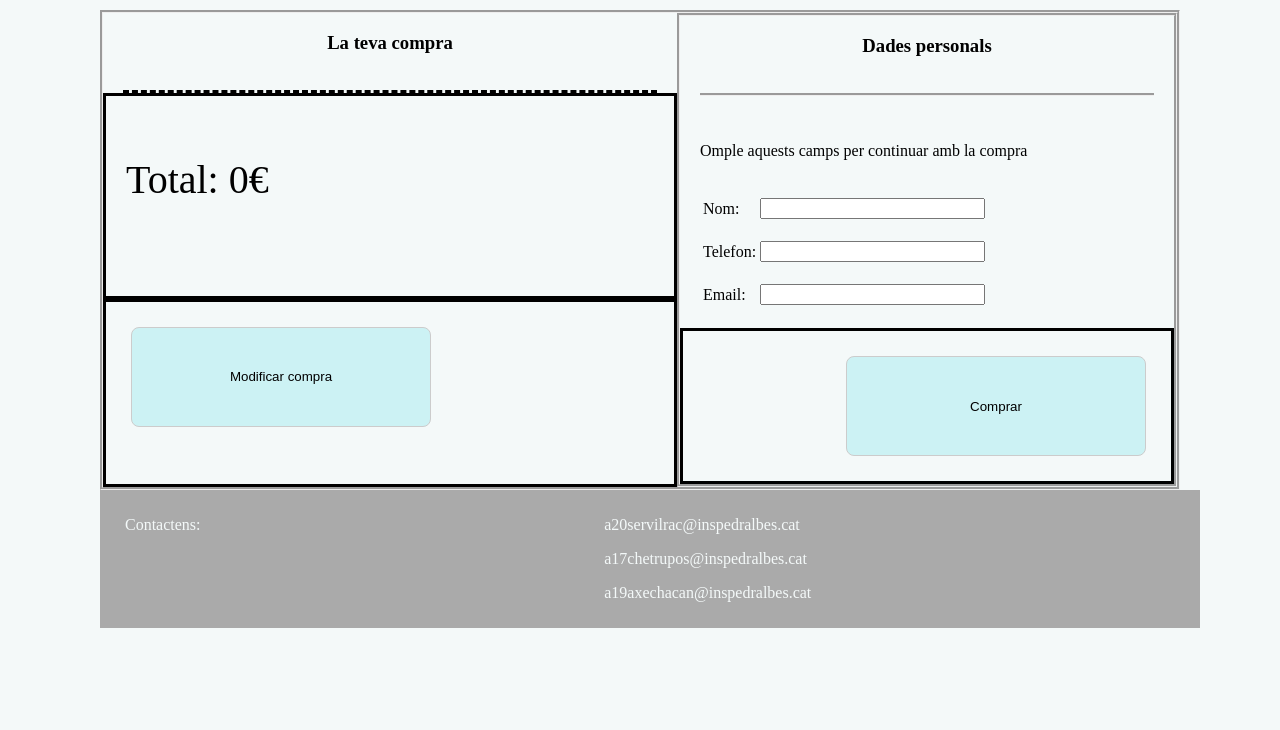
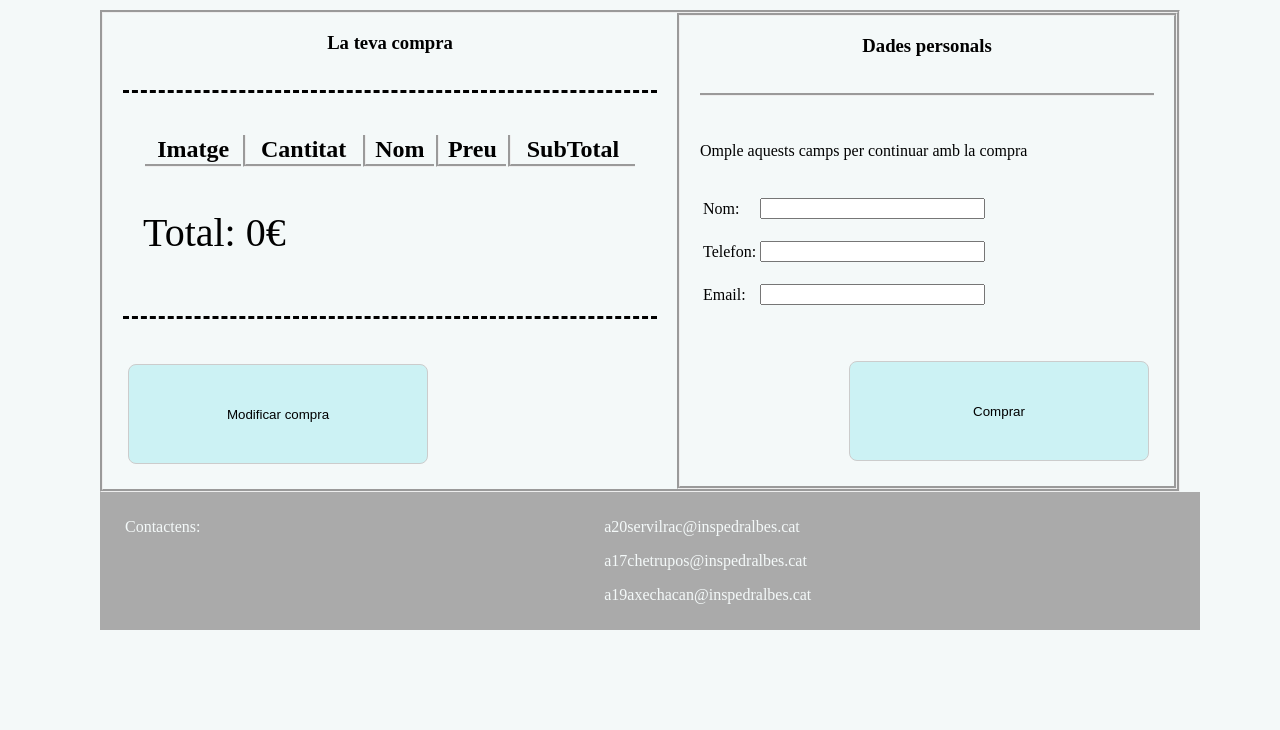
Before and after one commit to a19axechacan/projecteCantina, a PHP site: page /validacio.php in a window 1280 px wide. Shown: the part 149-879 px from the top of the page. Before the commit the page ends 777 px from the top, so only its background shows below. Run offline with PHP 8.4, Linux system fonts and the light colour scheme; lists and menus that the app fills with data are empty; some libraries are stand-ins or nearby versions.

Commit message:
dissenyo pagina validacio

```diff
--- a/validacio.css
+++ b/validacio.css
@@ -1,7 +1,22 @@
 #llista{
-    display: grid;
     font-size: 150%;
+    width: 100%;
+}
 
+#table {
+    border-left-style: groove;
+    border-bottom-style: groove;
+}
+
+#table2 {
+    text-align: center;
+    border-bottom-style: groove;
+}
+
+#table3 {
+    text-align: center;
+    border-left-style: groove;
+    border-bottom-style: groove;
 }
 
 #total{
@@ -20,13 +35,13 @@
 }
 
 #tiquet {
+    margin: 20px;
     padding: 20px;
-    border-style: solid;
+    border-bottom-style: dashed;
 }
 
 #atras {
     padding: 20px;
-    border-style: solid;
 }
 
 #return {
@@ -66,7 +81,7 @@
     margin-top: 10px;
 }
 
-#table {
+#tabla {
     margin-top: 35px;
 }
 
@@ -74,7 +89,6 @@
     align-self: end;
     text-align: end;
     padding: 20px;
-    border-style: solid;
 }
 
 #enviaform {
--- a/validacio.php
+++ b/validacio.php
@@ -24,11 +24,6 @@ session_start();
 
 </head>
 <body>
-
-
-
-
-
 
     <?php
 
@@ -123,30 +118,21 @@ session_start();
     function imprimicion(&$array, &$preciototal, &$llista, &$llistaJson)
     {
 
-
         $llistaul = "";
         $llistahidden = "";
         $preciototal = 0;
 
-
         foreach ($array as $elemento) {
 
-
-            $llistaul .= " <div id =" . $elemento['id'] . ">" . "<img src=".$elemento['imatge']." width='50px' height='35px'> " . $elemento["quantitat"] . "x " . $elemento["nom"] . " " . $elemento["preuoriginal"] . "€ <hr>" . "</div>";
-
-
+            $llistaul .= "<tr> <td id='table2'><img src=".$elemento['imatge']." width='50px' height='35px'/></td> <td id='table3'>".$elemento['quantitat']."</td> <td id='table'>".$elemento['nom']."</td> <td id='table'>".$elemento['preuoriginal']."€"."</td> <td id='table'>".$elemento['preu']."€"."</td> </tr>";
 
             $preciototal += $elemento["preu"];
-
 
         }
 
         $_SESSION["preuTotal"]=$preciototal;
-        $llista = "<div id='llista'>" . $llistaul . $llistahidden . "</div>";
-
+        $llista = "<table id='llista'>  <thead> <tr> <th id='table2'>Imatge</th> <th id='table'>Cantitat</th> <th id='table'>Nom</th> <th id='table'>Preu</th> <th id='table'>SubTotal</th> </tr> </thead> <tbody> " . $llistaul . $llistahidden . " </tbody> </table>";
     }
-
-
     ?>
 
     <div class="cuerpo">
@@ -157,7 +143,8 @@ session_start();
                 </div>
                 <div id="tiquet">
                     <input type='hidden' name='total' size='25' value= <?php echo $preciototal ?>>
-                    <?php echo $llista ?> <p id ='total' > Total:  <?php echo $preciototal ?>€</p>
+                    <?php echo $llista ?>
+                    <p id ='total' > Total:  <?php echo $preciototal ?>€</p>
                 </div>
                 <div id="atras">
                     <form> <input type = "button" value = "Modificar compra" id='return' onclick = "history.back ()"> </form>
@@ -171,7 +158,7 @@ session_start();
                 <div id="formulari">
                     <form method='POST' action='finalitzacio.php' name='dades' >
                     <p>Omple aquests camps per continuar amb la compra</p>
-                    <table id="table">
+                    <table id="tabla">
                         <tr>
                             <td>Nom:</td>
                             <td colspan='3'><input type='TEXT' name='nombre' size='25' required></td>
@@ -196,8 +183,7 @@ session_start();
 </body>
 
     <?php
-        include("footer.php")
+    include("footer.php");
     ?>
 
-
 </html>
```
Also changed, not shown: footer.php (indentation only).
